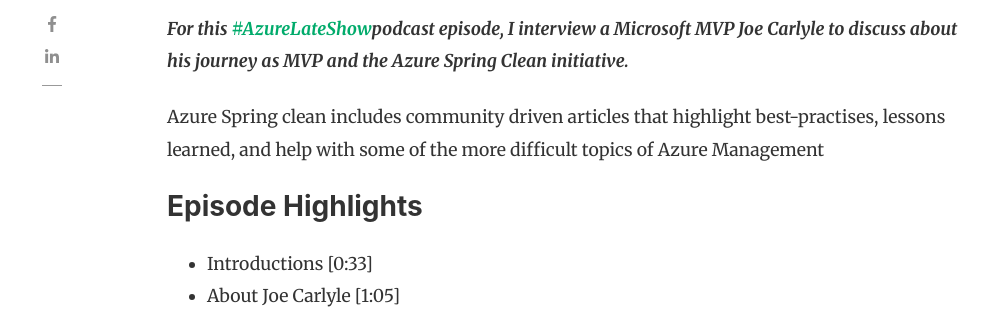
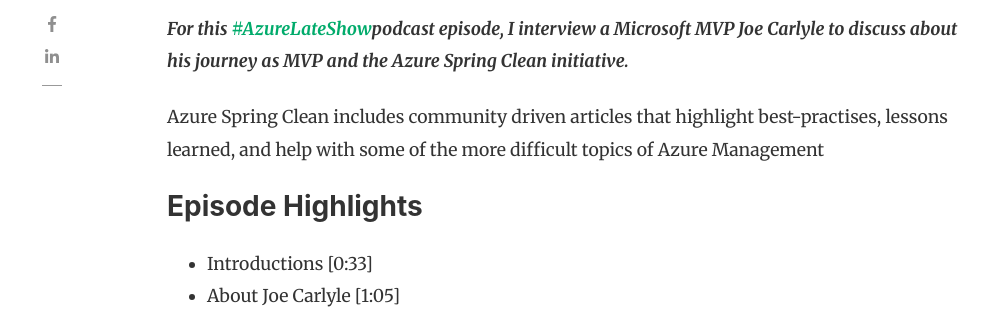
Before and after one commit to daveRendon/wikiazure-podcast, a Jekyll site: the page built from _posts/2020-01-28-episode-09-azure-spring-clean.md, in a window 1280 px wide and 900 px high, scrolled down 796 px. Shown: the part 154-463 px from the top of the window, without its empty margins (118-1116 px from the left). Built offline with Jekyll 4.4.1, drawn with Linux system fonts in a browser that asks for light colours; nearby versions of some CDN libraries; comment, search, counter and statistics services are not loaded.

Commit message:
updated ep09

```diff
--- a/_posts/2020-01-28-episode-09-azure-spring-clean.md
+++ b/_posts/2020-01-28-episode-09-azure-spring-clean.md
@@ -16,7 +16,7 @@
 For this <a href="https://twitter.com/search?q=%23AzureLateShow&src=typeahead_click" target="_blank">#AzureLateShow</a>podcast episode, I interview a Microsoft MVP Joe Carlyle to discuss about his journey as MVP and the Azure Spring Clean initiative.  </p>
 
 <p>
-Azure Spring clean includes community driven articles that highlight best-practises, lessons learned, and help with some of the more difficult topics of Azure Management
+Azure Spring Clean includes community driven articles that highlight best-practises, lessons learned, and help with some of the more difficult topics of Azure Management
 </p>
 
 
```
